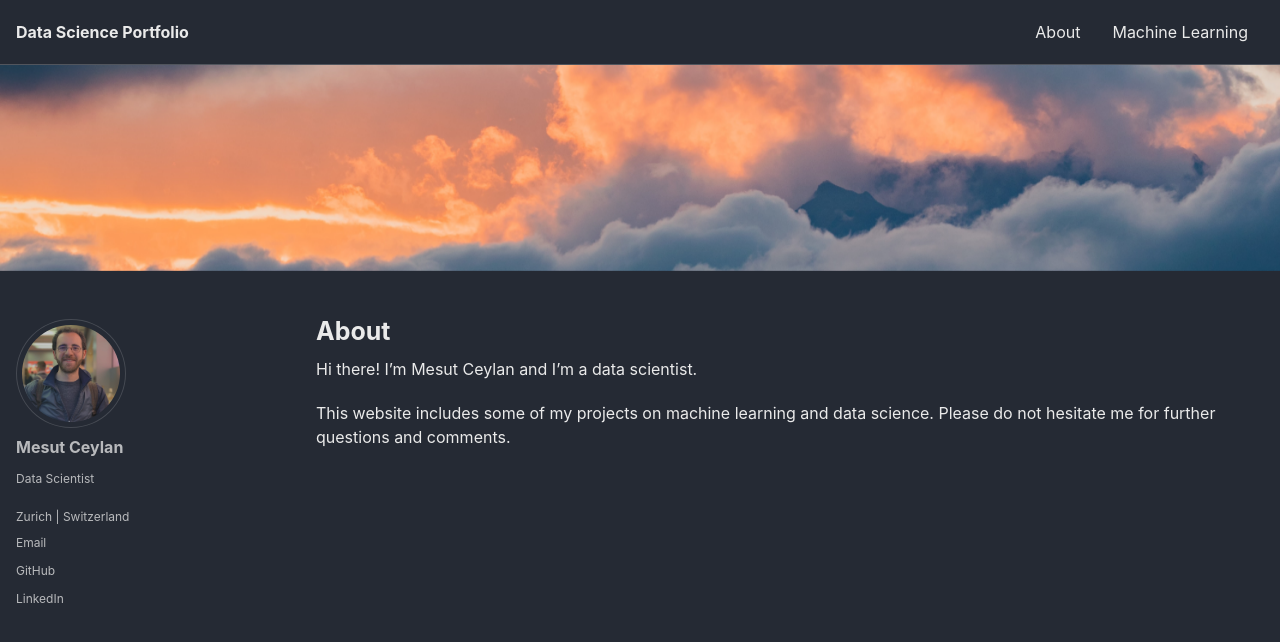
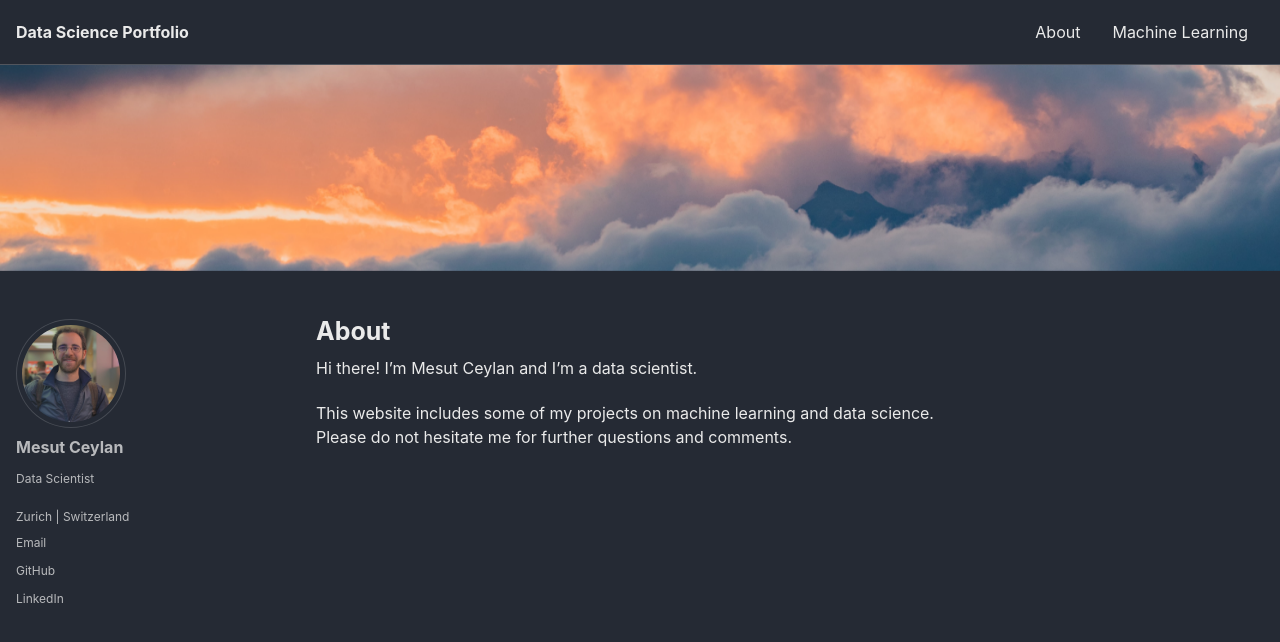
Before and after one commit to ceylanmesut/ceylanmesut.github.io, a Jekyll site: the page built from _pages/about.md, in a window 1280 px wide and 900 px high. Shown: the top 642 px of the window. Built offline with Jekyll 4.4.1, drawn with Linux system fonts in a browser that asks for light colours; cached includes are drawn as plain includes.

Commit message:
padding change

```diff
--- a/_sass/minimal-mistakes/_archive.scss
+++ b/_sass/minimal-mistakes/_archive.scss
@@ -9,12 +9,12 @@
   @include breakpoint($large) {
     float: right;
     width: calc(100% - #{$right-sidebar-width-narrow});
-    #padding-right: $right-sidebar-width-narrow;
+    padding-right: $right-sidebar-width-narrow;
   }
 
   @include breakpoint($x-large) {
     width: calc(100% - #{$right-sidebar-width});
-    #padding-right: $right-sidebar-width;
+    padding-right: $right-sidebar-width;
   }
 }
 
--- a/_sass/minimal-mistakes/_page.scss
+++ b/_sass/minimal-mistakes/_page.scss
@@ -23,12 +23,12 @@
   @include breakpoint($large) {
     float: right;
     width: calc(100% - #{$right-sidebar-width-narrow});
-    #padding-right: $right-sidebar-width-narrow;
+    padding-right: $right-sidebar-width-narrow;
   }
 
   @include breakpoint($x-large) {
     width: calc(100% - #{$right-sidebar-width});
-    #padding-right: $right-sidebar-width;
+    padding-right: $right-sidebar-width;
   }
 
   .page__inner-wrap {
```
